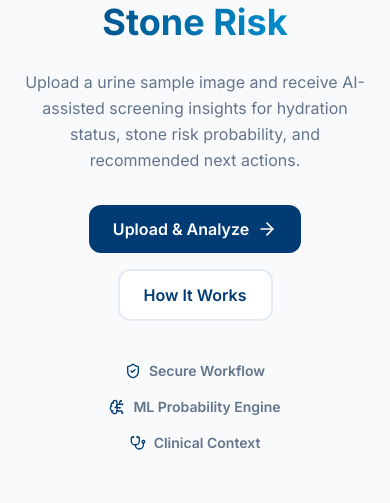
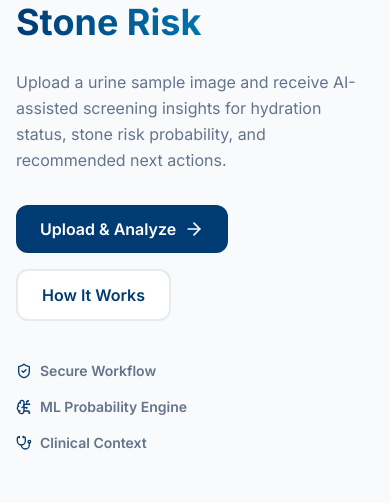
Before and after one commit to malkiaman-dev/Urine-Hydration-Stone-Risk-Detection-System, a React (Vite) app in the folder frontend/: page / in a window 390 px wide. Shown: the part 287-790 px from the top of the page. Built offline with nearby package versions, Linux system fonts and the light colour scheme; no server answers.

Commit message:
hero section title left aligned

```diff
--- a/frontend/src/components/Hero.jsx
+++ b/frontend/src/components/Hero.jsx
@@ -3,68 +3,59 @@ import { ArrowRight, BrainCircuit, ShieldCheck, Stethoscope } from 'lucide-react
 
 const Hero = () => {
   return (
-    <section id="home" className="relative overflow-hidden pb-20 pt-32 lg:pb-28">
+    <section id="home" className="relative overflow-hidden pt-32 pb-20 lg:pb-28">
       <div className="absolute inset-x-0 top-0 -z-10 h-[520px] bg-gradient-to-b from-primary/5 via-secondary/5 to-transparent" />
       <div className="absolute -right-24 top-20 -z-10 h-72 w-72 rounded-full bg-secondary/10 blur-3xl" />
       <div className="absolute -left-24 bottom-0 -z-10 h-72 w-72 rounded-full bg-accent/10 blur-3xl" />
 
       <div className="container">
         <div className="grid items-center gap-12 lg:grid-cols-2">
-
-          {/* Left Content */}
-          <div className="text-center lg:text-left">
+          <div>
             <motion.div
               initial={{ opacity: 0, y: 20 }}
               animate={{ opacity: 1, y: 0 }}
               transition={{ duration: 0.7 }}
             >
+              {/* <span className="inline-flex items-center rounded-full border border-primary/15 bg-primary/5 px-4 py-1.5 text-xs font-bold uppercase tracking-[0.15em] text-primary">
+                Corporate Medical AI Platform
+              </span> */}
+
               <h1 className="mt-6 text-4xl font-extrabold leading-tight text-primary sm:text-5xl lg:text-6xl">
                 AI-Powered Detection of
                 <span className="gradient-text block">Dehydration & Stone Risk</span>
               </h1>
 
-              <p className="mx-auto mt-6 max-w-xl text-base leading-relaxed text-medical-subtext sm:text-lg lg:mx-0">
-                Upload a urine sample image and receive AI-assisted screening insights
-                for hydration status, stone risk probability, and recommended next actions.
+              <p className="mt-6 max-w-xl text-base leading-relaxed text-medical-subtext sm:text-lg">
+                Upload a urine sample image and receive AI-assisted screening insights for hydration status, stone risk probability, and recommended next actions.
               </p>
 
-              <div className="mt-8 flex flex-wrap justify-center gap-4 lg:justify-start">
+              <div className="mt-8 flex flex-wrap gap-4">
                 <a href="#analysis" className="btn-primary group">
                   Upload & Analyze
                   <ArrowRight className="h-5 w-5 transition-transform group-hover:translate-x-1" />
                 </a>
-
                 <a href="#how-it-works" className="btn-secondary">
                   How It Works
                 </a>
               </div>
 
-              <div className="mt-10 grid grid-cols-1 gap-4 sm:grid-cols-3 lg:text-left">
-                <div className="flex items-center justify-center gap-2 lg:justify-start">
+              <div className="mt-10 grid grid-cols-1 gap-4 sm:grid-cols-3">
+                <div className="flex items-center gap-2">
                   <ShieldCheck className="h-4 w-4 text-primary" />
-                  <span className="text-sm font-semibold text-medical-subtext">
-                    Secure Workflow
-                  </span>
+                  <span className="text-sm font-semibold text-medical-subtext">Secure Workflow</span>
                 </div>
-
-                <div className="flex items-center justify-center gap-2 lg:justify-start">
+                <div className="flex items-center gap-2">
                   <BrainCircuit className="h-4 w-4 text-primary" />
-                  <span className="text-sm font-semibold text-medical-subtext">
-                    ML Probability Engine
-                  </span>
+                  <span className="text-sm font-semibold text-medical-subtext">ML Probability Engine</span>
                 </div>
-
-                <div className="flex items-center justify-center gap-2 lg:justify-start">
+                <div className="flex items-center gap-2">
                   <Stethoscope className="h-4 w-4 text-primary" />
-                  <span className="text-sm font-semibold text-medical-subtext">
-                    Clinical Context
-                  </span>
+                  <span className="text-sm font-semibold text-medical-subtext">Clinical Context</span>
                 </div>
               </div>
             </motion.div>
           </div>
 
-          {/* Right Card */}
           <div className="relative">
             <motion.div
               initial={{ opacity: 0, scale: 0.96, y: 18 }}
@@ -74,24 +65,18 @@ const Hero = () => {
             >
               <div className="card-premium overflow-hidden rounded-3xl border border-primary/10">
                 <div className="bg-gradient-to-r from-primary to-primary-light px-6 py-4 text-white">
-                  <p className="text-xs font-semibold uppercase tracking-[0.18em] text-white/80">
-                    Live Screening Dashboard
-                  </p>
+                  <p className="text-xs font-semibold uppercase tracking-[0.18em] text-white/80">Live Screening Dashboard</p>
                   <h3 className="mt-1 text-xl font-bold">Risk Stratification Summary</h3>
                 </div>
 
                 <div className="space-y-5 p-6">
                   <div className="rounded-2xl border border-slate-100 bg-slate-50 p-4">
-                    <p className="text-xs font-bold uppercase tracking-wider text-medical-subtext">
-                      Model Outputs
-                    </p>
-
+                    <p className="text-xs font-bold uppercase tracking-wider text-medical-subtext">Model Outputs</p>
                     <div className="mt-3 grid grid-cols-2 gap-3 text-sm">
                       <div className="rounded-xl bg-white p-3">
                         <p className="text-xs text-medical-subtext">Hydration</p>
                         <p className="font-bold text-primary">Dehydrated</p>
                       </div>
-
                       <div className="rounded-xl bg-white p-3">
                         <p className="text-xs text-medical-subtext">Confidence</p>
                         <p className="font-bold text-primary">94.6%</p>
@@ -100,13 +85,9 @@ const Hero = () => {
                   </div>
 
                   <div className="rounded-2xl border border-secondary/20 bg-secondary/5 p-4">
-                    <p className="text-xs font-bold uppercase tracking-wider text-primary">
-                      Recommended Advice
-                    </p>
-
+                    <p className="text-xs font-bold uppercase tracking-wider text-primary">Recommended Advice</p>
                     <p className="mt-2 text-sm font-medium text-medical-text">
-                      Increase water intake and continue periodic screening to reduce
-                      moderate stone risk patterns.
+                      Increase water intake and continue periodic screening to reduce moderate stone risk patterns.
                     </p>
                   </div>
                 </div>
@@ -121,18 +102,14 @@ const Hero = () => {
                   <div className="flex h-9 w-9 items-center justify-center rounded-full bg-accent/10">
                     <ShieldCheck className="h-5 w-5 text-accent-dark" />
                   </div>
-
                   <div>
-                    <p className="text-xs font-bold uppercase tracking-wider text-medical-subtext">
-                      System Status
-                    </p>
+                    <p className="text-xs font-bold uppercase tracking-wider text-medical-subtext">System Status</p>
                     <p className="font-semibold text-primary">Operational</p>
                   </div>
                 </div>
               </motion.div>
             </motion.div>
           </div>
-
         </div>
       </div>
     </section>
```
